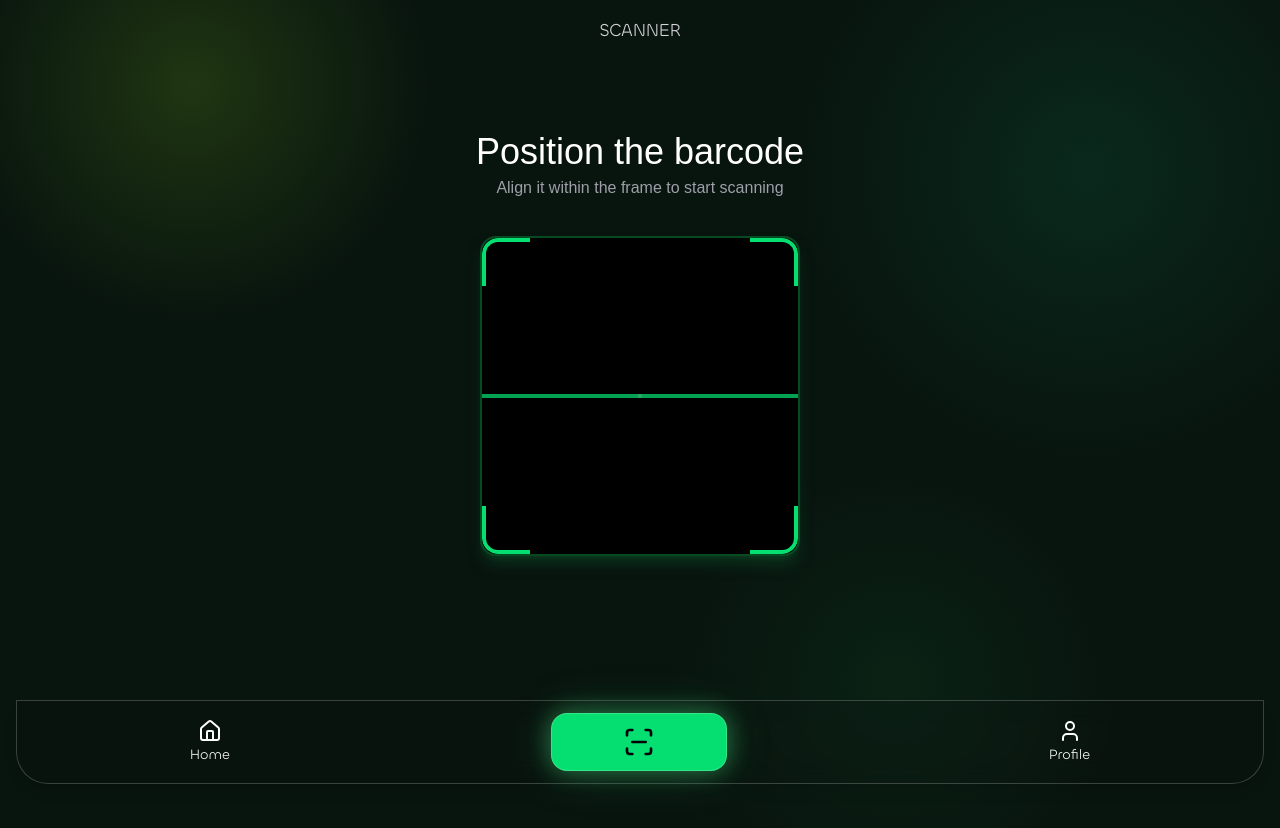
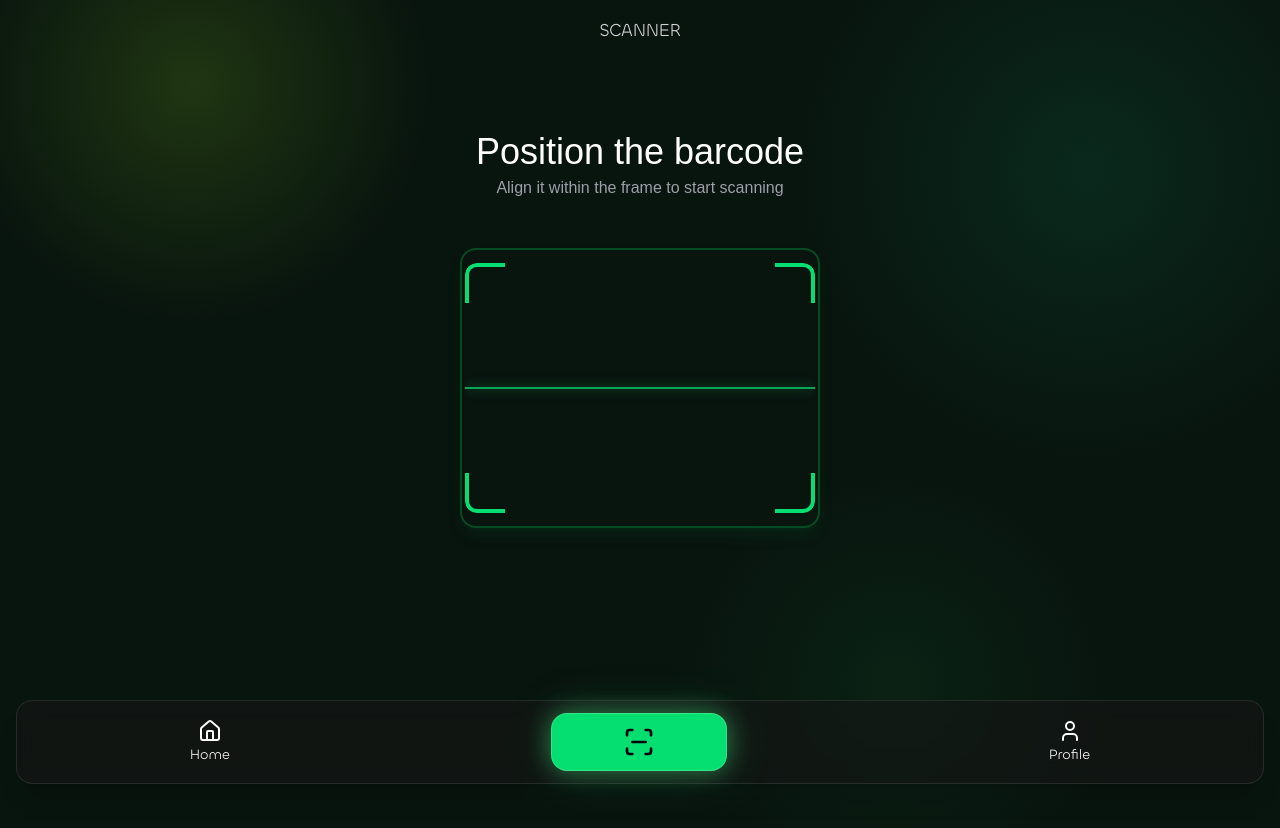
Before and after one commit to KaranMantrii/NutriScan-, a React (Vite) app: page /scan in a window 1280 px wide. Shown: the top 828 px of the page. Built offline with nearby package versions, Linux system fonts and the light colour scheme; a web font is replaced by a local one.

Commit message:
scan page fix

```diff
--- a/src/pages/Scan.jsx
+++ b/src/pages/Scan.jsx
@@ -17,26 +17,29 @@ export default function Scan() {
                 <p className="text-[16px] text-zinc-400 mt-1 font-exposer">Align it within the frame to start scanning</p>
             </div>
 
-            {/* Scanner Frame */}
-            <div className="w-80 h-80 mx-auto mt-3 rounded-2xl flex items-center justify-center border-2 border-green-500/30 relative shadow-lg shadow-green-900/50">
-                <div className="w-full h-full bg-black rounded-2xl flex items-center justify-center relative overflow-hidden">
-                    <div className="absolute top-0 left-0 w-12 h-12 border-t-4 border-l-4 border-green-400 rounded-tl-2xl"></div>
-                    <div className="absolute top-0 right-0 w-12 h-12 border-t-4 border-r-4 border-green-400 rounded-tr-2xl"></div>
-                    <div className="absolute bottom-0 left-0 w-12 h-12 border-b-4 border-l-4 border-green-400 rounded-bl-2xl"></div>
-                    <div className="absolute bottom-0 right-0 w-12 h-12 border-b-4 border-r-4 border-green-400 rounded-br-2xl"></div>
+            {/* Outer Green Rectangular Scanner Frame */}
+<div className="w-90 h-70 mx-auto mt-6 rounded-2xl flex items-center justify-center border-2 border-green-500/30 relative shadow-lg shadow-green-900/20 ">
 
-                    <ScanLine className="w-full h-1 bg-green-400 absolute animate-pulse" />
-                </div>
-            </div>
+    {/* Inner Transparent Viewfinder Window */}
+    <div className="w-87.5 h-62.5  rounded-xl flex items-center justify-center relative overflow-hidden">
 
+        {/* Glowing Scanner Corners */}
+        <div className="absolute top-0 left-0 w-10 h-10 border-t-4 border-l-4 border-green-400 rounded-tl-xl"></div>
+        <div className="absolute top-0 right-0 w-10 h-10 border-t-4 border-r-4 border-green-400 rounded-tr-xl"></div>
+        <div className="absolute bottom-0 left-0 w-10 h-10 border-b-4 border-l-4 border-green-400 rounded-bl-xl"></div>
+        <div className="absolute bottom-0 right-0 w-10 h-10 border-b-4 border-r-4 border-green-400 rounded-br-xl"></div>
 
+        {/* Full-Width Scanline Locked Perfectly in the Middle */}
+        <div className="w-full h-0.5 bg-green-400 absolute top-1/2 left-0 -translate-y-1/2 shadow-[0_0_12px_rgba(74,222,128,0.8)] animate-pulse"></div>
+    </div>
+</div>
 
             {/* Footer Navigation */}
-            <footer className="fixed bottom-0 left-0 right-0 z-50 p-3 sm:p-4">
-                <div className="w-full h-auto rounded-t-none rounded-b-4xl bg-neutral-900/10 backdrop-blur-md border border-white/20 shadow-lg">
+            <footer className="fixed bottom-0 left-0 right-0 z-50 p-4 sm:p-4">
+                <div className="w-full h-auto rounded-2xl bg-neutral-900/60 backdrop-blur-md border border-white/10 shadow-xl">
                     <div className="flex w-full items-center justify-around p-3 text-white">
 
-                        {/* Home Link (Cleaned Nesting) */}
+                        {/* Home Link */}
                         <Link
                             to="/home"
                             className="text-[22px] sm:text-2xl font-medium flex flex-col items-center justify-center gap-0.5 cursor-pointer hover:opacity-80 transition-opacity font-chillax"
@@ -45,7 +48,7 @@ export default function Scan() {
                             <span className="text-sm font-normal">Home</span>
                         </Link>
 
-                        {/* Scanner Core Button (Fixed Width) */}
+                        {/* Scanner Core Button */}
                         <button
                             onClick={() => console.log("Footer scan clicked")}
                             className="rounded-2xl flex items-center justify-center bg-green-400 p-3
@@ -56,7 +59,7 @@ export default function Scan() {
                             <ScanLine className="w-8 h-8 text-black" />
                         </button>
 
-                        {/* Profile Link (Cleaned Nesting) */}
+                        {/* Profile Link */}
                         <Link
                             to="/profile"
                             className="text-[22px] sm:text-2xl font-medium flex flex-col items-center justify-center gap-0.5 cursor-pointer hover:opacity-80 transition-opacity font-chillax"
```
